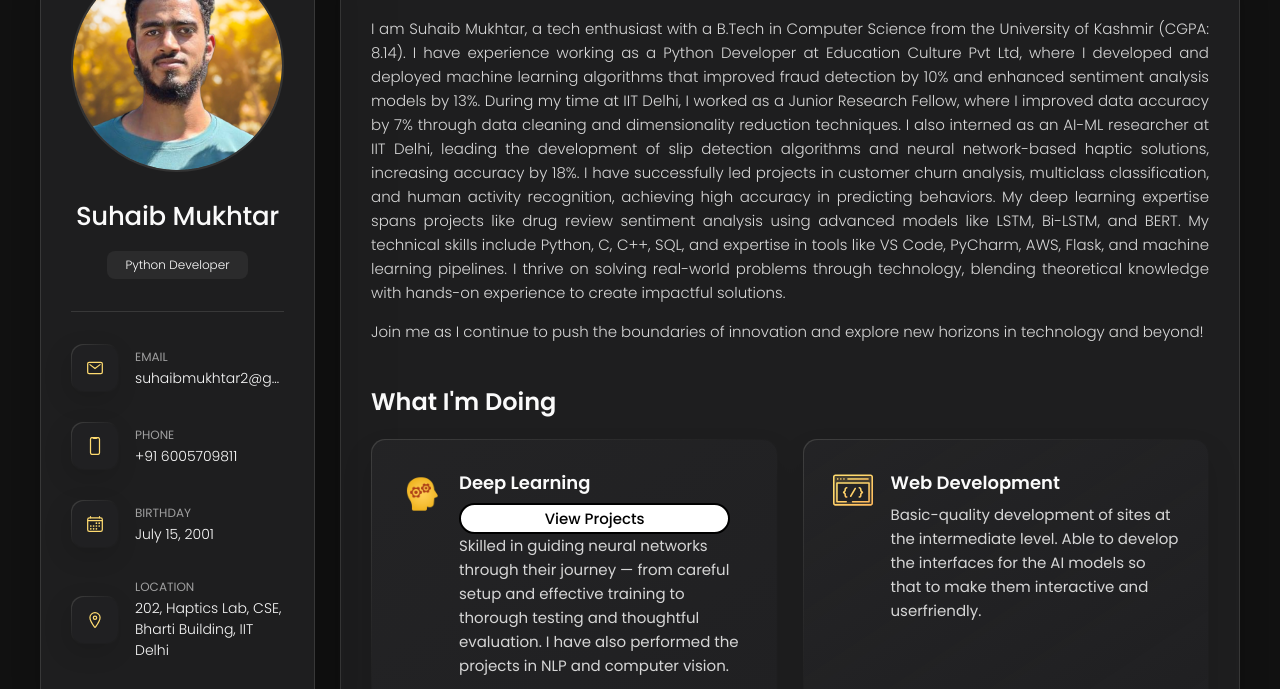
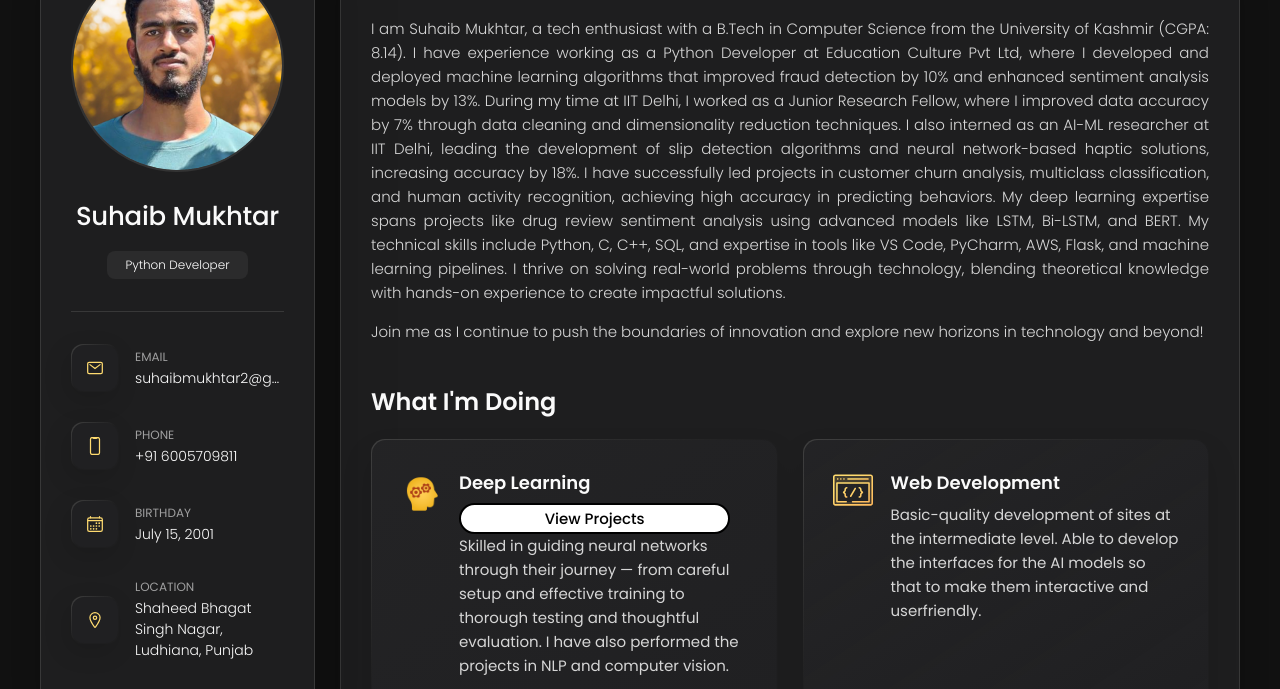
Before and after one commit to suhaibmukhtar/My_Porfolio, a plain HTML site: page index.html in a window 1280 px wide. Shown: the part 162-851 px from the top of the page. Drawn offline with nearby package versions, Linux system fonts and the light colour scheme.

Commit message:
Update index.html

```diff
--- a/index.html
+++ b/index.html
@@ -116,7 +116,7 @@
             <div class="contact-info">
               <p class="contact-title">Location</p>
 
-              <address>202, Haptics Lab, CSE, Bharti Building, IIT Delhi</address>
+              <address>Shaheed Bhagat Singh Nagar, Ludhiana, Punjab</address>
             </div>
 
           </li>
```
